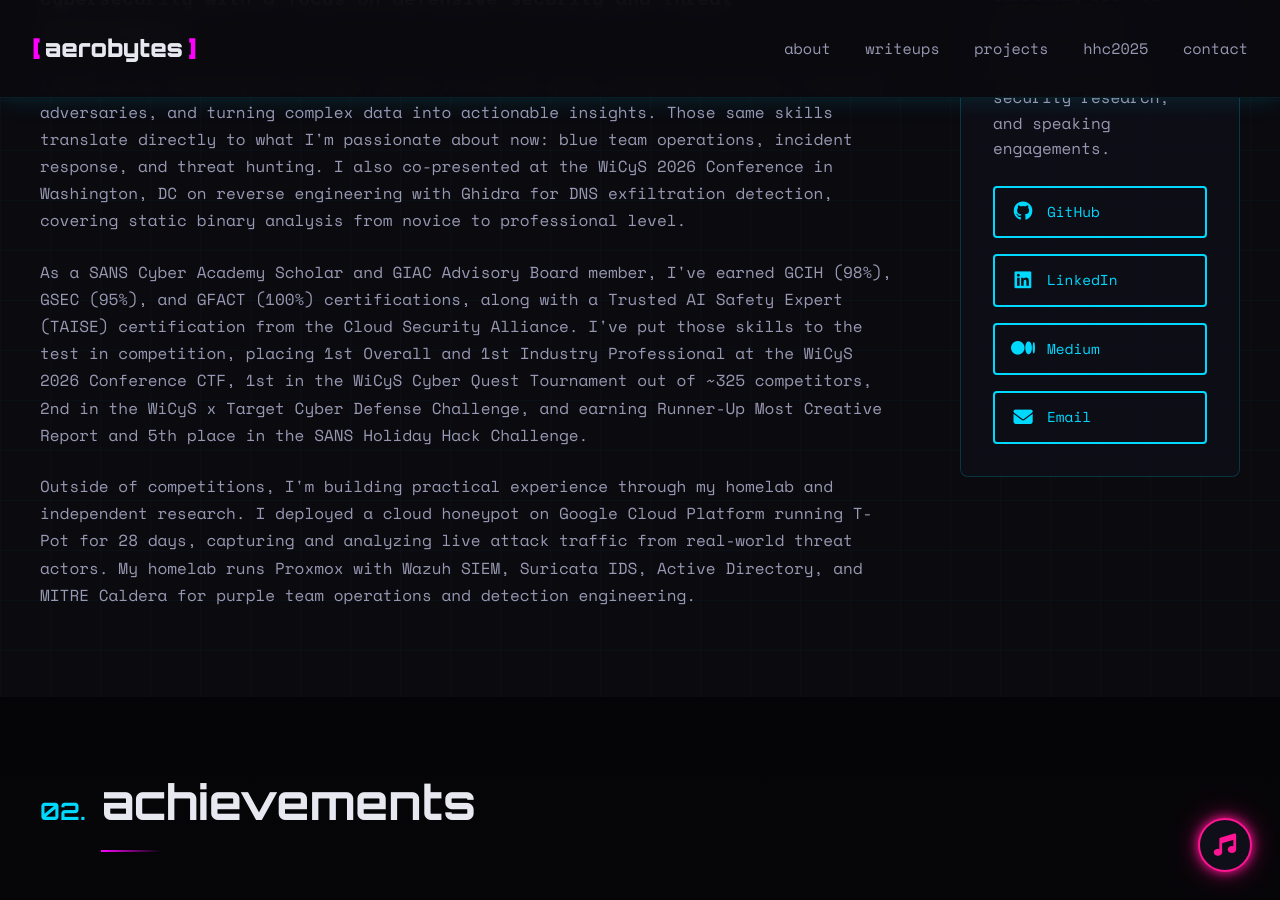
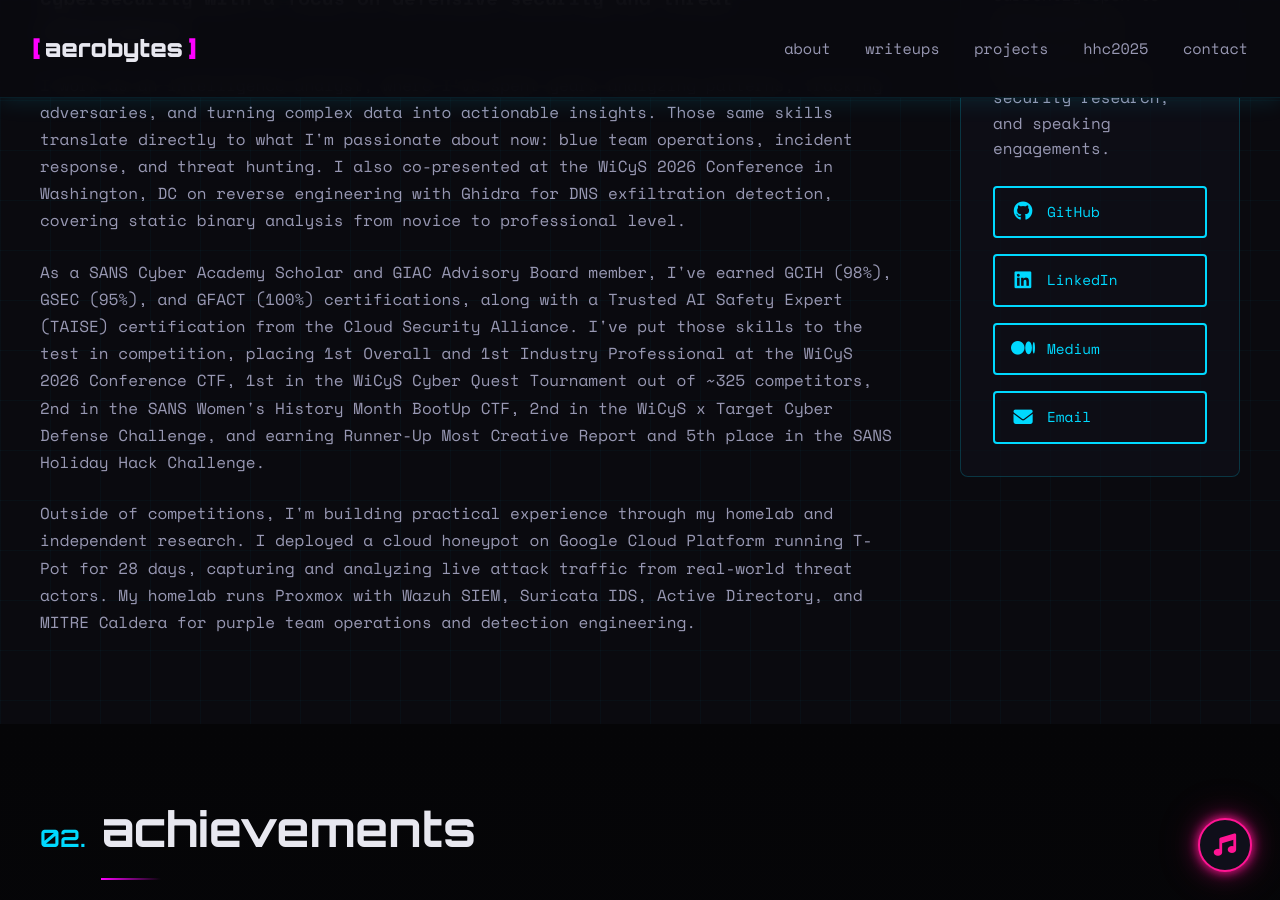
Before and after one commit to Aeronique/aerobytes-site, a Jekyll site: the page built from about.html, in a window 1280 px wide and 900 px high, scrolled down 344 px. Built offline with Jekyll 4.4.1, drawn with Linux system fonts in a browser that asks for light colours.

Commit message:
Update about.html

```diff
--- a/about.html
+++ b/about.html
@@ -16,7 +16,7 @@
 
                 <p>I work as an intelligence analyst, where I've spent years analyzing patterns, tracking adversaries, and turning complex data into actionable insights. Those same skills translate directly to what I'm passionate about now: blue team operations, incident response, and threat hunting. I also co-presented at the WiCyS 2026 Conference in Washington, DC on reverse engineering with Ghidra for DNS exfiltration detection, covering static binary analysis from novice to professional level.</p>
 
-                <p>As a SANS Cyber Academy Scholar and GIAC Advisory Board member, I've earned GCIH (98%), GSEC (95%), and GFACT (100%) certifications, along with a Trusted AI Safety Expert (TAISE) certification from the Cloud Security Alliance. I've put those skills to the test in competition, placing 1st Overall and 1st Industry Professional at the WiCyS 2026 Conference CTF, 1st in the WiCyS Cyber Quest Tournament out of ~325 competitors, 2nd in the WiCyS x Target Cyber Defense Challenge, and earning Runner-Up Most Creative Report and 5th place in the SANS Holiday Hack Challenge.</p>
+                <p>As a SANS Cyber Academy Scholar and GIAC Advisory Board member, I've earned GCIH (98%), GSEC (95%), and GFACT (100%) certifications, along with a Trusted AI Safety Expert (TAISE) certification from the Cloud Security Alliance. I've put those skills to the test in competition, placing 1st Overall and 1st Industry Professional at the WiCyS 2026 Conference CTF, 1st in the WiCyS Cyber Quest Tournament out of ~325 competitors, 2nd in the SANS Women's History Month BootUp CTF, 2nd in the WiCyS x Target Cyber Defense Challenge, and earning Runner-Up Most Creative Report and 5th place in the SANS Holiday Hack Challenge.</p>
 
                 <p>Outside of competitions, I'm building practical experience through my homelab and independent research. I deployed a cloud honeypot on Google Cloud Platform running T-Pot for 28 days, capturing and analyzing live attack traffic from real-world threat actors. My homelab runs Proxmox with Wazuh SIEM, Suricata IDS, Active Directory, and MITRE Caldera for purple team operations and detection engineering.</p>
             </div>
```
